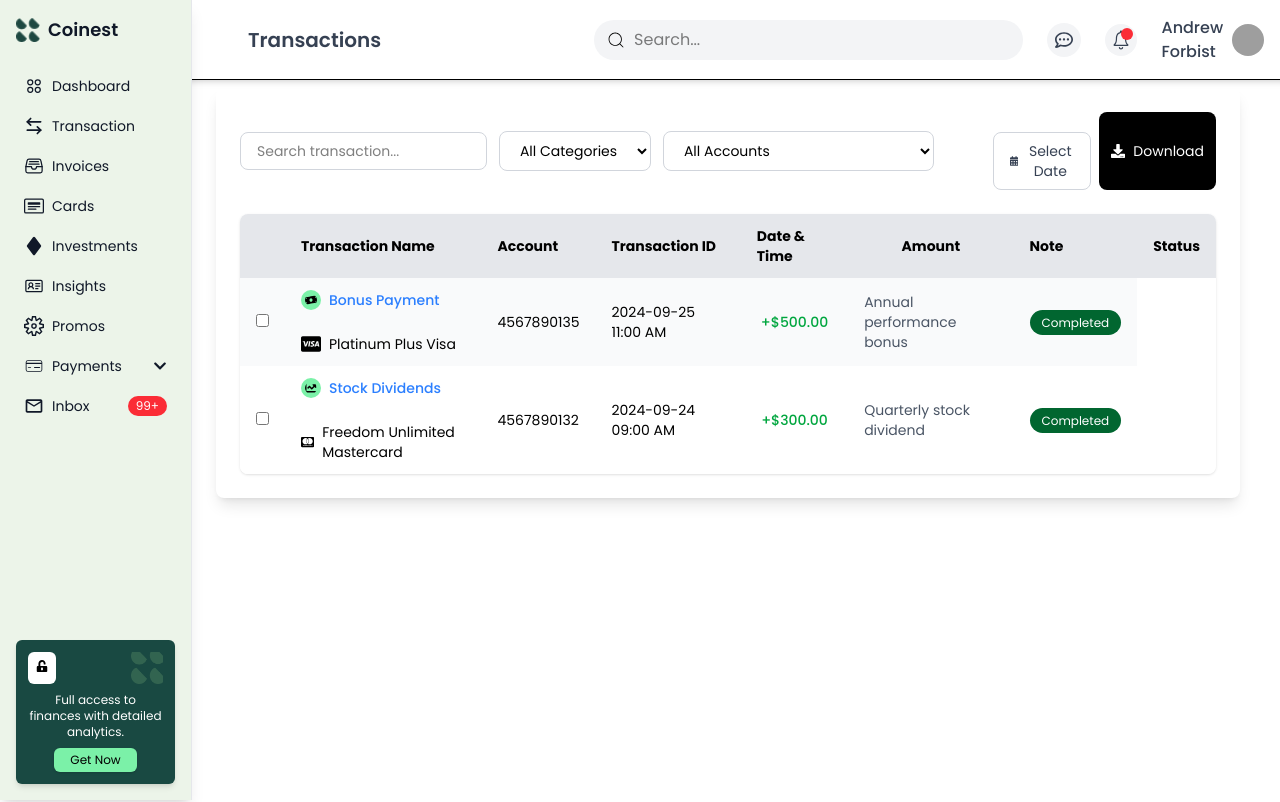
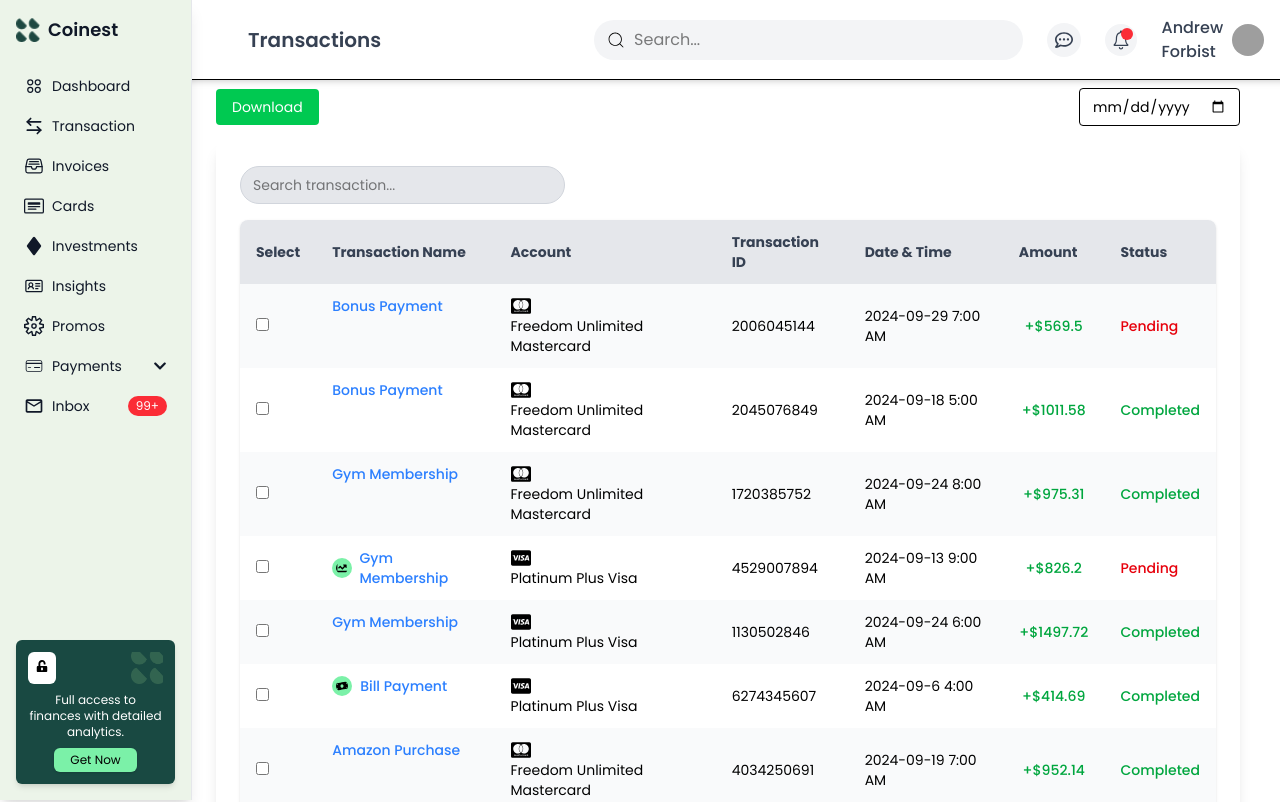
Before and after one commit to SufyanAli56/Dashboard_coin, a React (Vite) app: page /Transaction in a window 1280 px wide. Shown: the top 802 px of the page. Built offline with nearby package versions, Linux system fonts and the light colour scheme; grey boxes are pictures that could not be loaded; a web font is replaced by a local one.

Commit message:
Transition improvement

```diff
--- a/package.json
+++ b/package.json
@@ -25,7 +25,7 @@
     "@eslint/js": "^9.19.0",
     "@types/react": "^19.0.8",
     "@types/react-dom": "^19.0.3",
-    "@vitejs/plugin-react": "^4.3.4",
+    "@vitejs/plugin-react": "^1.3.2",
     "eslint": "^9.19.0",
     "eslint-plugin-react": "^7.37.4",
     "eslint-plugin-react-hooks": "^5.0.0",
--- a/src/Ui/Transaction/Transaction.jsx
+++ b/src/Ui/Transaction/Transaction.jsx
@@ -1,33 +1,46 @@
 import { useState } from "react";
-import DatePicker from "react-datepicker";
-import "react-datepicker/dist/react-datepicker.css";
 import Header from "../../components/Header/Header";
 import Sidebar from "../../components/Sidebar/Sidebar";
-import {
-  FaChevronLeft,
-  FaChevronRight,
-  FaDownload,
-  FaCalendarAlt,
-  FaMoneyBillWave,
-  FaChartLine,
-  FaCcVisa,
-  FaCcMastercard
-} from "react-icons/fa";
+import { FaMoneyBillWave, FaChartLine, FaCcVisa, FaCcMastercard } from "react-icons/fa";
 
-const transactions = [
-  { id: 1, name: "Bonus Payment", category: "Income", account: "Platinum Plus Visa", transactionId: "4567890135", date: "2024-09-25 11:00 AM", amount: "+$500.00", note: "Annual performance bonus", status: "Completed" },
-  { id: 2, name: "Stock Dividends", category: "Investments", account: "Freedom Unlimited Mastercard", transactionId: "4567890132", date: "2024-09-24 09:00 AM", amount: "+$300.00", note: "Quarterly stock dividend", status: "Completed" },
-];
+const generateTransactions = (num) => {
+  const categories = ["Income", "Investments", "Utilities", "Food & Dining", "Healthcare"];
+  const accounts = ["Platinum Plus Visa", "Freedom Unlimited Mastercard"];
+  const names = ["Bonus Payment", "Stock Dividends", "Bill Payment", "Freelance Work", "Amazon Purchase", "Gym Membership"];
+  const statuses = ["Completed", "Pending"];
+
+  return Array.from({ length: num }, (_, index) => {
+    const amount = (Math.random() * 2000 - 500).toFixed(2);
+    return {
+      id: index + 1,
+      name: names[Math.floor(Math.random() * names.length)],
+      category: categories[Math.floor(Math.random() * categories.length)],
+      account: accounts[Math.floor(Math.random() * accounts.length)],
+      transactionId: Math.floor(1000000000 + Math.random() * 9000000000).toString(),
+      date: `2024-09-${Math.floor(Math.random() * 30 + 1)} ${Math.floor(Math.random() * 12 + 1)}:00 AM`,
+      amount: amount,
+      note: "Generated Transaction",
+      status: statuses[Math.floor(Math.random() * statuses.length)],
+    };
+  });
+};
+
+const transactions = generateTransactions(100);
+const ITEMS_PER_PAGE = 15;
 
 export default function TransactionTable() {
   const [search, setSearch] = useState("");
-  const [selectedCategory, setSelectedCategory] = useState("All Categories");
-  const [selectedAccount, setSelectedAccount] = useState("All Accounts");
-  const [selectedDate, setSelectedDate] = useState(null);
   const [selectedTransactions, setSelectedTransactions] = useState([]);
+  const [currentPage, setCurrentPage] = useState(1);
 
-  const filteredTransactions = transactions.filter(transaction =>
+  const filteredTransactions = transactions.filter((transaction) =>
     transaction.name.toLowerCase().includes(search.toLowerCase())
+  );
+
+  const totalPages = Math.ceil(filteredTransactions.length / ITEMS_PER_PAGE);
+  const paginatedTransactions = filteredTransactions.slice(
+    (currentPage - 1) * ITEMS_PER_PAGE,
+    currentPage * ITEMS_PER_PAGE
   );
 
   const handleSelectTransaction = (id) => {
@@ -39,9 +52,9 @@ export default function TransactionTable() {
   const getTransactionIcon = (category) => {
     switch (category) {
       case "Income":
-        return <FaMoneyBillWave className="text-black text-xl rounded-full p-1 bg-green-300" />;
+        return <FaMoneyBillWave className="text-black text-xl bg-green-300 rounded-full p-1" />;
       case "Investments":
-        return <FaChartLine className="text-black text-xl rounded-full p-1 bg-green-300" />;
+        return <FaChartLine className="text-black text-xl bg-green-300 rounded-full p-1" />;
       default:
         return null;
     }
@@ -58,91 +71,34 @@ export default function TransactionTable() {
       <Header title="Transactions" />
       <Sidebar />
       <div className="p-4 lg:p-6 lg:ml-44 mt-12 min-h-screen text-sm">
+        <div className="flex justify-between items-center mb-4">
+          <button className="px-4 py-2 bg-green-500 text-white rounded">Download</button>
+          <input type="date" className="border px-3 py-2 rounded" />
+        </div>
         <div className="bg-white p-4 lg:p-6 rounded-lg shadow-lg">
-          {/* Search, Dropdowns & Download Section */}
-          <div className="flex flex-col sm:flex-row sm:items-center justify-between gap-3 mb-6">
-            <div className="flex flex-col sm:flex-row sm:items-center gap-3 w-full">
-              {/* Search Input */}
           <input
             type="text"
             placeholder="Search transaction..."
-                className="px-4 py-2 border border-gray-300 rounded-lg w-full sm:w-1/3 focus:outline-none focus:ring-2 focus:ring-green-500 transition-all"
+            className="px-3 py-2 border rounded-full border-gray-300 bg-gray-200 w-full sm:w-1/3 text-sm focus:ring-2 focus:ring-green-300"
             value={search}
             onChange={(e) => setSearch(e.target.value)}
           />
-
-              {/* Category Dropdown */}
-              <select
-                className="px-4 py-2 border border-gray-300 rounded-lg w-full sm:w-auto focus:outline-none focus:ring-2 focus:ring-green-500"
-                value={selectedCategory}
-                onChange={(e) => setSelectedCategory(e.target.value)}
-              >
-                <option>All Categories</option>
-                <option>Income</option>
-                <option>Investments</option>
-                <option>Utilities</option>
-                <option>Food & Dining</option>
-              </select>
-
-              {/* Account Dropdown */}
-              <select
-                className="px-4 py-2 border border-gray-300 rounded-lg w-full sm:w-auto focus:outline-none focus:ring-2 focus:ring-green-500"
-                value={selectedAccount}
-                onChange={(e) => setSelectedAccount(e.target.value)}
-              >
-                <option>All Accounts</option>
-                <option>Platinum Plus Visa</option>
-                <option>Freedom Unlimited Mastercard</option>
-              </select>
-            </div>
-
-            <div className="flex gap-2">
-              {/* Calendar Button */}
-              <div className="relative">
-                <DatePicker
-                  selected={selectedDate}
-                  onChange={(date) => setSelectedDate(date)}
-                  className="hidden"
-                />
-                <button
-                  onClick={() => document.querySelector(".react-datepicker__input-container input").click()}
-                  className="px-4 py-2 border border-gray-300 rounded-lg text-gray-700 hover:bg-gray-100 flex items-center gap-2"
-                >
-                  <FaCalendarAlt />
-                  {selectedDate ? selectedDate.toLocaleDateString() : "Select Date"}
-                </button>
-              </div>
-
-              {/* Download Button */}
-              <button className="px-3 py-2 bg-black text-white rounded-lg cursor-pointer hover:bg-gray-800 flex items-center gap-2 text-sm">
-                <FaDownload />
-                Download
-              </button>
-            </div>
-          </div>
-
-          {/* Table */}
-          <div className="overflow-x-auto rounded-lg shadow-sm">
+          <div className="overflow-x-auto rounded-lg shadow-sm mt-4">
             <table className="w-full min-w-[600px] bg-white">
               <thead>
-                <tr className="bg-gray-200 text-black font-light text-left">
-                  <th className="py-3 px-4"> </th>
+                <tr className="bg-gray-200 text-gray-700 text-left">
+                  <th className="py-3 px-4">Select</th>
                   <th className="py-3 px-4">Transaction Name</th>
                   <th className="py-3 px-4">Account</th>
                   <th className="py-3 px-4">Transaction ID</th>
                   <th className="py-3 px-4">Date & Time</th>
-                  <th className="py-3 px-4 text-center">Amount</th>
-                  <th className="py-3 px-4">Note</th>
+                  <th className="py-3 px-4">Amount</th>
                   <th className="py-3 px-4">Status</th>
                 </tr>
               </thead>
               <tbody>
-                {filteredTransactions.map((transaction, index) => (
-                  <tr
-                    key={transaction.id}
-                    className={`${index % 2 === 0 ? "bg-gray-50" : "bg-white"} hover:bg-gray-100 transition-all`}
-                  >
-                    {/* Checkbox */}
+                {paginatedTransactions.map((transaction, index) => (
+                  <tr key={transaction.id} className={index % 2 === 0 ? "bg-gray-50" : "bg-white"}>
                     <td className="py-3 px-4">
                       <input
                         type="checkbox"
@@ -150,43 +106,26 @@ export default function TransactionTable() {
                         onChange={() => handleSelectTransaction(transaction.id)}
                       />
                     </td>
-
-                    {/* Name + Category Icon */}
                     <td className="py-3 px-4 flex items-center gap-2">
                       {getTransactionIcon(transaction.category)}
                       <span className="text-blue-500 font-medium">{transaction.name}</span>
                     </td>
-
-                    {/* Account + Logo */}
-                    <td className="py-3 px-4 flex items-center gap-2">
-                      {getAccountIcon(transaction.account)}
-                      <span>{transaction.account}</span>
+                    <td className="py-3 px-4">{getAccountIcon(transaction.account)} {transaction.account}</td>
+                    <td className="py-3 px-4">{transaction.transactionId}</td>
+                    <td className="py-3 px-4">{transaction.date}</td>
+                    <td className={`py-3 px-4 font-medium text-center ${parseFloat(transaction.amount) >= 0 ? "text-green-600" : "text-red-600"}`}>
+                      {parseFloat(transaction.amount) >= 0 ? "+" : "-"}${Math.abs(transaction.amount)}
                     </td>
-
-                    {/* Transaction ID */}
-                    <td className="py-3 px-4">{transaction.transactionId}</td>
-
-                    {/* Date & Time */}
-                    <td className="py-3 px-4">{transaction.date}</td>
-
-                    {/* Amount */}
-                    <td className={`py-3 px-4 font-medium text-center ${transaction.amount.startsWith("-") ? "text-red-500" : "text-green-600"}`}>
-                      {transaction.amount}
-                    </td>
-
-                    {/* Note */}
-                    <td className="py-3 px-4 text-gray-600">{transaction.note}</td>
-
-                    {/* Status Label */}
-                    <td className="py-3 px-4">
-                      <span className="bg-green-800 text-white text-xs px-3 py-1 rounded-full">
-                        {transaction.status}
-                      </span>
-                    </td>
+                    <td className={`py-3 px-4 font-medium ${transaction.status === "Completed" ? "text-green-600" : "text-red-600"}`}>{transaction.status}</td>
                   </tr>
                 ))}
               </tbody>
             </table>
+          </div>
+          <div className="flex justify-center items-center mt-4 space-x-2">
+            {Array.from({ length: totalPages }, (_, i) => (
+              <button key={i + 1} onClick={() => setCurrentPage(i + 1)} className={`px-3 py-1 rounded ${currentPage === i + 1 ? "bg-green-500 text-white" : "bg-gray-300"}`}>{i + 1}</button>
+            ))}
           </div>
         </div>
       </div>
```
Also changed, not shown: 1 other file (tests, documents, lock files or other folders). Lines whose indentation alone changed are shown as unchanged.
